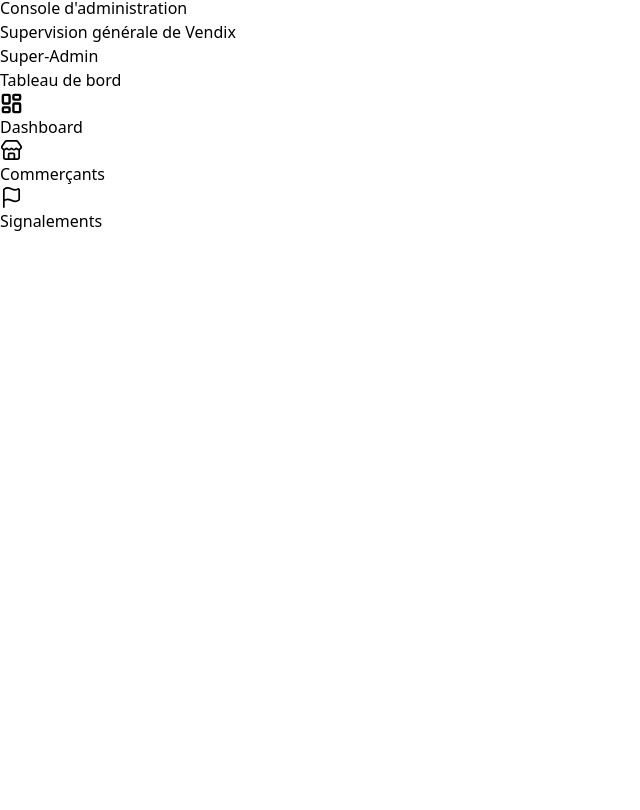
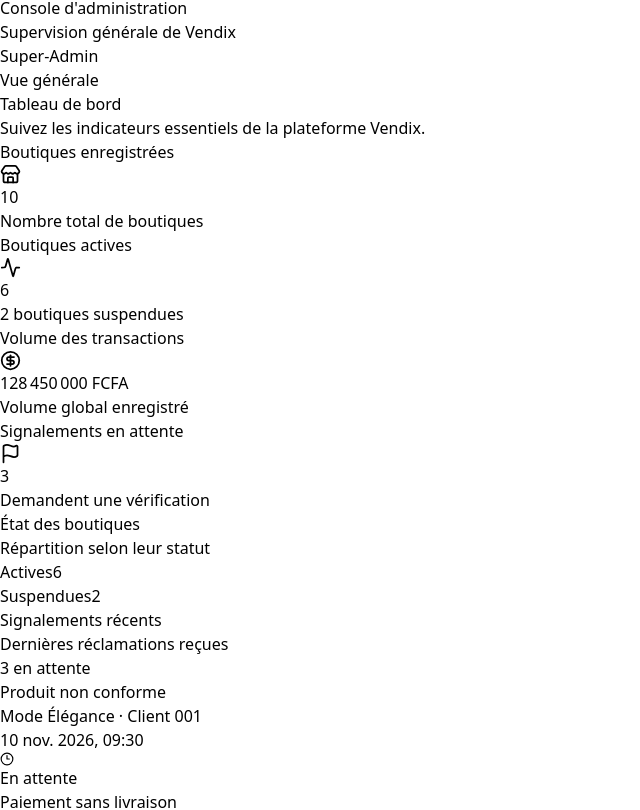
Before and after one commit to 7Bhil/Vendix-admin, a React (Vite) app: page / in a window 1280 px wide. Shown: the part 293-1103 px from the top of the page, without its empty margins (0-640 px from the left). Before the commit the page ends 800 px from the top, so only its background shows below. Built offline with nearby package versions, Linux system fonts and the light colour scheme.

Commit message:
feat: construire le tableau de bord super-admin

```diff
--- a/src/pages/DashboardPage.jsx
+++ b/src/pages/DashboardPage.jsx
@@ -1,3 +1,258 @@
-export default function DashboardPage() {
-  return <h1 className="text-2xl font-bold">Tableau de bord</h1>
+
+import {
+  Store,
+  CircleDollarSign,
+  Flag,
+  Activity,
+  Clock3,
+  CheckCircle2,
+  AlertTriangle,
+  XCircle,
+} from 'lucide-react'
+
+import adminData from '../mocks/adminData.json'
+
+// Formater les montants en FCFA
+const formatCurrency = (amount) =>
+  new Intl.NumberFormat('fr-FR').format(amount) + ' FCFA'
+
+// Formater les dates en français
+const formatDate = (date) =>
+  new Intl.DateTimeFormat('fr-FR', {
+    day: '2-digit',
+    month: 'short',
+    year: 'numeric',
+    hour: '2-digit',
+    minute: '2-digit',
+  }).format(new Date(date))
+
+// Correspondance entre les statuts et leur présentation
+const reportStatus = {
+  pending: {
+    label: 'En attente',
+    icon: Clock3,
+    style: 'bg-amber-50 text-amber-700',
+  },
+  dismissed: {
+    label: 'Classé',
+    icon: CheckCircle2,
+    style: 'bg-slate-100 text-slate-600',
+  },
+  warning: {
+    label: 'Avertissement',
+    icon: AlertTriangle,
+    style: 'bg-blue-50 text-blue-700',
+  },
 }
+
+function DashboardPage() {
+  const { shops, reports, dashboard } = adminData
+
+  // Calculer les statistiques à partir des données
+  const totalShops = shops.length
+
+  const activeShops = shops.filter(
+    (shop) => shop.status === 'active',
+  ).length
+
+  const suspendedShops = shops.filter(
+    (shop) => shop.status === 'suspended',
+  ).length
+
+  const pendingReports = reports.filter(
+    (report) => report.status === 'pending',
+  ).length
+
+  // Récupérer les quatre signalements les plus récents
+  const recentReports = [...reports]
+    .sort(
+      (a, b) =>
+        new Date(b.submittedAt) - new Date(a.submittedAt),
+    )
+    .slice(0, 4)
+
+  const stats = [
+    {
+      label: 'Boutiques enregistrées',
+      value: totalShops,
+      description: 'Nombre total de boutiques',
+      icon: Store,
+      iconStyle: 'bg-blue-50 text-blue-700',
+    },
+    {
+      label: 'Boutiques actives',
+      value: activeShops,
+      description: `${suspendedShops} boutiques suspendues`,
+      icon: Activity,
+      iconStyle: 'bg-emerald-50 text-emerald-700',
+    },
+    {
+      label: 'Volume des transactions',
+      value: formatCurrency(dashboard.transactionVolumeXof),
+      description: 'Volume global enregistré',
+      icon: CircleDollarSign,
+      iconStyle: 'bg-violet-50 text-violet-700',
+    },
+    {
+      label: 'Signalements en attente',
+      value: pendingReports,
+      description: 'Demandent une vérification',
+      icon: Flag,
+      iconStyle: 'bg-amber-50 text-amber-700',
+    },
+  ]
+
+  return (
+    <div className="space-y-8">
+      {/* En-tête */}
+      <div>
+        <p className="text-sm font-medium text-teal-700">
+          Vue générale
+        </p>
+        <h1 className="mt-1 text-2xl font-bold tracking-tight text-slate-900">
+          Tableau de bord
+        </h1>
+        <p className="mt-2 text-sm text-slate-500">
+          Suivez les indicateurs essentiels de la plateforme Vendix.
+        </p>
+      </div>
+
+      {/* Cartes statistiques */}
+      <section
+        aria-label="Indicateurs de la plateforme"
+        className="grid grid-cols-1 gap-5 sm:grid-cols-2 xl:grid-cols-4"
+      >
+        {stats.map((stat) => {
+          const Icon = stat.icon
+
+          return (
+            <article
+              key={stat.label}
+              className="rounded-2xl border border-slate-200 bg-white p-5 shadow-sm"
+            >
+              <div className="flex items-center justify-between">
+                <p className="text-sm font-medium text-slate-500">
+                  {stat.label}
+                </p>
+
+                <div
+                  className={`flex h-11 w-11 items-center justify-center rounded-xl ${stat.iconStyle}`}
+                >
+                  <Icon size={21} />
+                </div>
+              </div>
+
+              <p className="mt-5 text-2xl font-bold text-slate-900">
+                {stat.value}
+              </p>
+
+              <p className="mt-2 text-xs text-slate-500">
+                {stat.description}
+              </p>
+            </article>
+          )
+        })}
+      </section>
+
+      {/* Répartition des boutiques et signalements */}
+      <section className="grid grid-cols-1 gap-5 lg:grid-cols-3">
+        <article className="rounded-2xl border border-slate-200 bg-white p-6 lg:col-span-1">
+          <h2 className="font-semibold text-slate-900">
+            État des boutiques
+          </h2>
+          <p className="mt-1 text-sm text-slate-500">
+            Répartition selon leur statut
+          </p>
+
+          <div className="mt-6 space-y-5">
+            <div>
+              <div className="mb-2 flex justify-between text-sm">
+                <span className="text-slate-600">Actives</span>
+                <span className="font-semibold text-slate-900">
+                  {activeShops}
+                </span>
+              </div>
+              <div className="h-2 overflow-hidden rounded-full bg-slate-100">
+                <div
+                  className="h-full rounded-full bg-emerald-500"
+                  style={{
+                    width: `${totalShops ? (activeShops / totalShops) * 100 : 0}%`,
+                  }}
+                />
+              </div>
+            </div>
+
+            <div>
+              <div className="mb-2 flex justify-between text-sm">
+                <span className="text-slate-600">Suspendues</span>
+                <span className="font-semibold text-slate-900">
+                  {suspendedShops}
+                </span>
+              </div>
+              <div className="h-2 overflow-hidden rounded-full bg-slate-100">
+                <div
+                  className="h-full rounded-full bg-rose-500"
+                  style={{
+                    width: `${totalShops ? (suspendedShops / totalShops) * 100 : 0}%`,
+                  }}
+                />
+              </div>
+            </div>
+          </div>
+        </article>
+
+        <article className="rounded-2xl border border-slate-200 bg-white p-6 lg:col-span-2">
+          <div className="flex items-center justify-between gap-3">
+            <div>
+              <h2 className="font-semibold text-slate-900">
+                Signalements récents
+              </h2>
+              <p className="mt-1 text-sm text-slate-500">
+                Dernières réclamations reçues
+              </p>
+            </div>
+
+            <div className="rounded-full bg-amber-50 px-3 py-1 text-xs font-semibold text-amber-700">
+              {pendingReports} en attente
+            </div>
+          </div>
+
+          <div className="mt-5 divide-y divide-slate-100">
+            {recentReports.map((report) => {
+              const status = reportStatus[report.status]
+              const StatusIcon = status?.icon || XCircle
+
+              return (
+                <div
+                  key={report.id}
+                  className="flex flex-col gap-3 py-4 sm:flex-row sm:items-center sm:justify-between"
+                >
+                  <div className="min-w-0">
+                    <p className="truncate text-sm font-semibold text-slate-800">
+                      {report.reason}
+                    </p>
+                    <p className="mt-1 text-xs text-slate-500">
+                      {report.shopName} · {report.reporter}
+                    </p>
+                    <p className="mt-1 text-xs text-slate-400">
+                      {formatDate(report.submittedAt)}
+                    </p>
+                  </div>
+
+                  <span
+                    className={`inline-flex w-fit shrink-0 items-center gap-1.5 rounded-full px-3 py-1.5 text-xs font-medium ${status?.style || 'bg-slate-100 text-slate-600'}`}
+                  >
+                    <StatusIcon size={14} />
+                    {status?.label || 'Inconnu'}
+                  </span>
+                </div>
+              )
+            })}
+          </div>
+        </article>
+      </section>
+    </div>
+  )
+}
+
+export default DashboardPage
```
